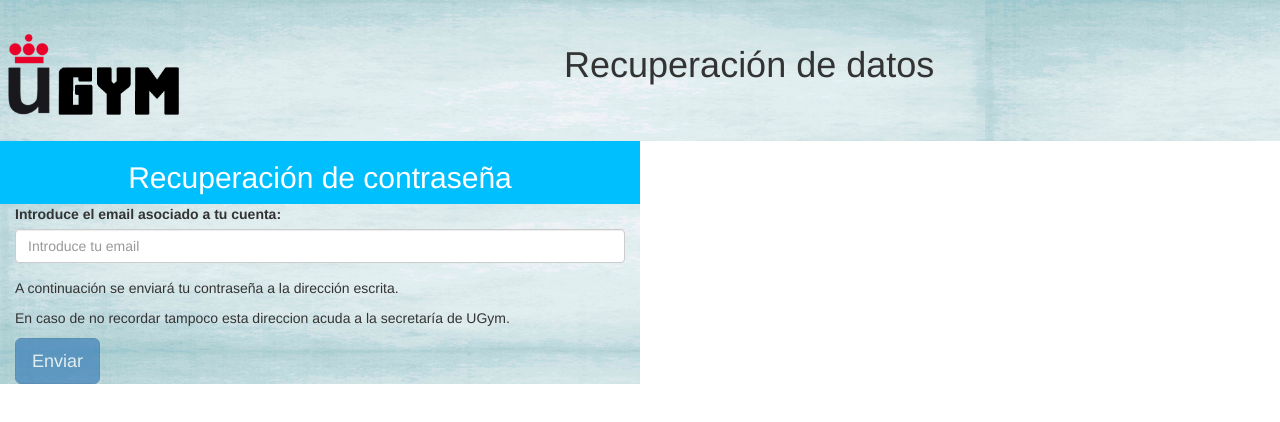
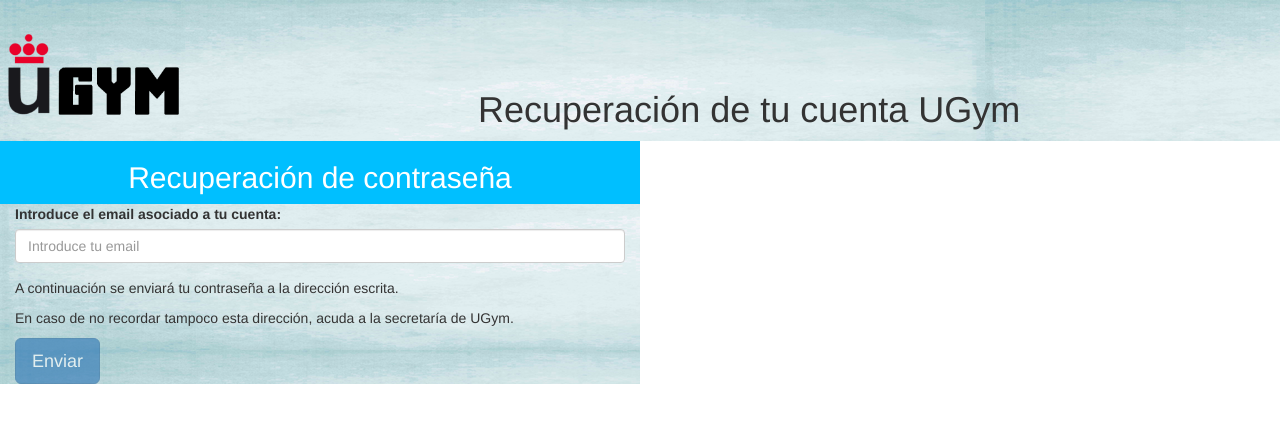
Before and after one commit to jesusAmores/practicaDAW, a plain HTML site: page UGym/recuperacionContraseña.html in a window 1280 px wide. Drawn offline with nearby package versions, Linux system fonts and the light colour scheme.

Commit message:
correccion de faltas de ortografia

```diff
--- a/UGym/recuperacionContraseña.html
+++ b/UGym/recuperacionContraseña.html
@@ -16,7 +16,7 @@
                <img id="img-logo" class="img-responsive"  src="img/logo.png" style="margin-left: auto; margin-right: auto; float: left;
     padding-top: 25px">
           </div>
-           <h1 class="text-center" style="padding-top: 25px">Recuperación de datos</h1>
+           <h1 class="text-center" style="padding-top: 70px">Recuperación de tu cuenta UGym</h1>
       </div>
    </header>
    <div class="container-fluid">
@@ -32,7 +32,7 @@
                     </div>
                 </form>
                 <p>A continuación se enviará tu contraseña a la dirección escrita.</p>
-                <p> En caso de no recordar tampoco esta direccion acuda a la secretaría de UGym.</p>
+                <p> En caso de no recordar tampoco esta dirección, acuda a la secretaría de UGym.</p>
                     <button type="submit" class="btn btn-primary disabled btn-lg">Enviar</button>
             </div>
         </div>
```
